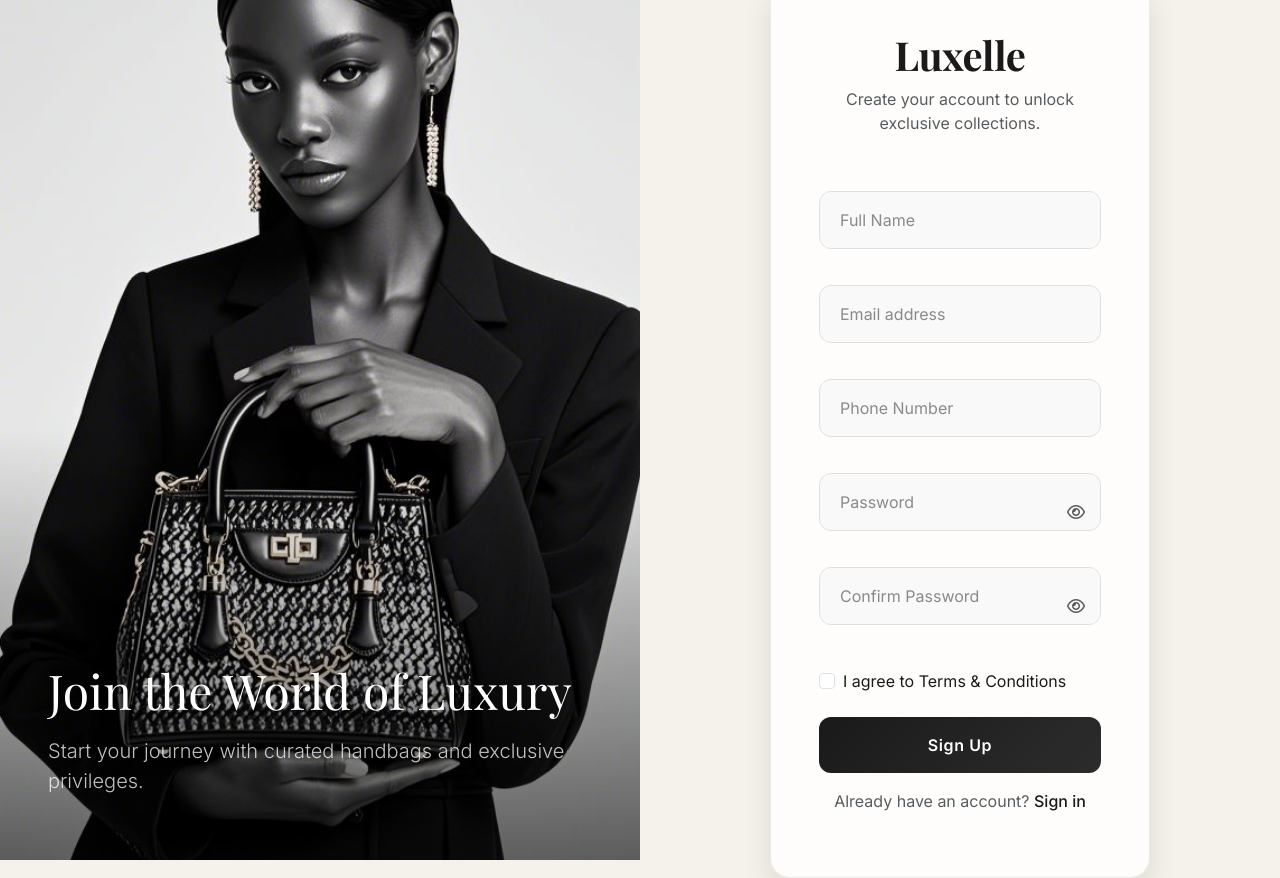
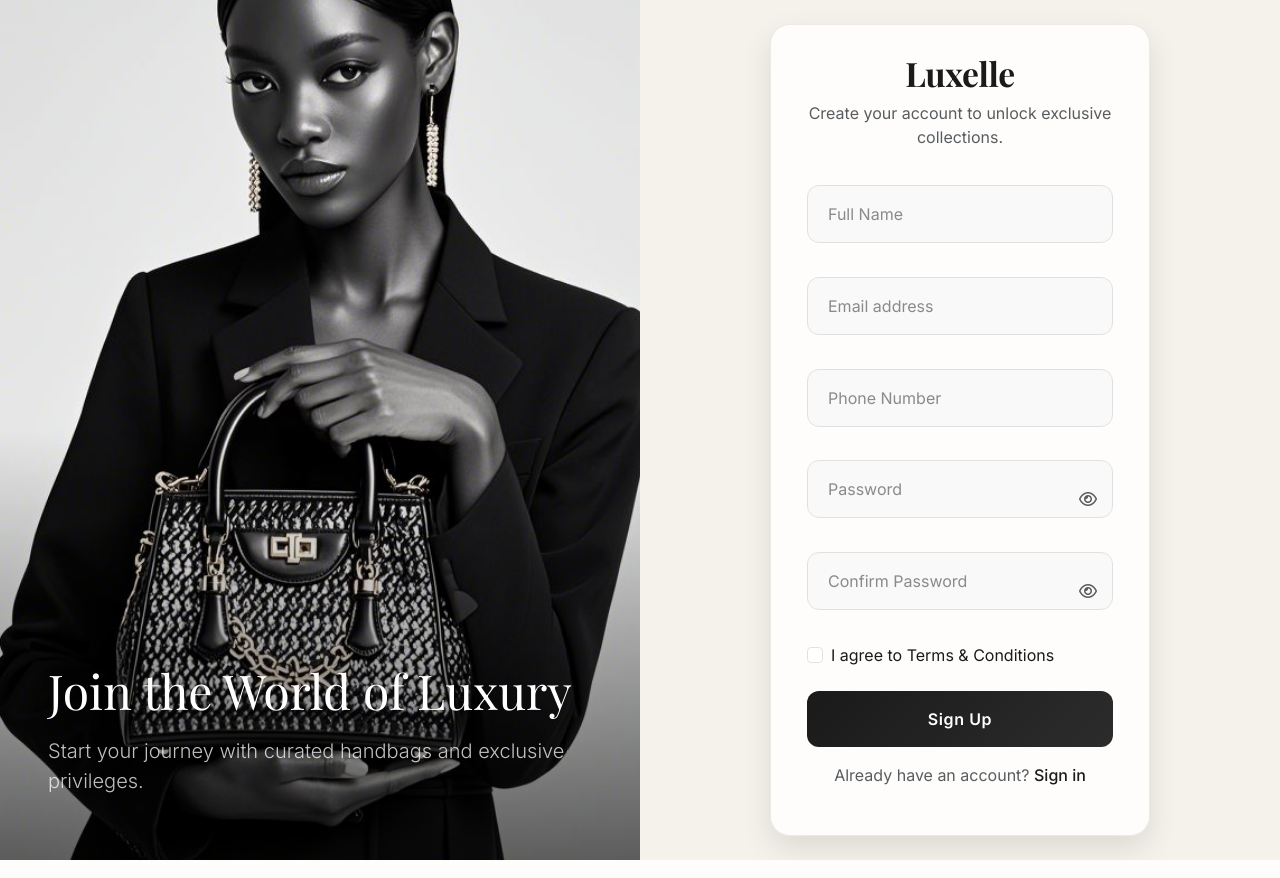
Before and after one commit to ayisha-shiba/Luxelle, a Django app: page /register/ in a window 1280 px wide. Run offline with Django 5.2, Linux system fonts and the light colour scheme.

Commit message:
fix: keep signup page within the viewport on desktop

```diff
--- a/static/css/styles.css
+++ b/static/css/styles.css
@@ -346,6 +346,42 @@ body {
     .login-card:hover {
         box-shadow: none;
         transform: none;
+    }
+}
+
+/* =========================================
+   Auth pages: fit within one screen (desktop)
+   Banner stays full-height; the form panel scrolls
+   internally only if the card is taller than the viewport.
+   ========================================= */
+@media (min-width: 992px) {
+    .login-wrapper .row.vh-100 {
+        overflow: hidden;
+    }
+    .form-section {
+        height: 100vh;
+        overflow-y: auto;
+        flex-direction: column;
+        justify-content: flex-start !important;
+        padding-top: 1.5rem !important;
+        padding-bottom: 1.5rem !important;
+    }
+    /* auto top/bottom margins center the card when it fits,
+       and collapse to 0 when it overflows (so nothing is clipped) */
+    .form-section .login-card {
+        margin-top: auto !important;
+        margin-bottom: auto !important;
+        padding: 1.75rem 2.25rem !important;
+    }
+    .login-card .brand-logo {
+        font-size: 2.1rem;
+    }
+    .login-card .text-center {
+        padding-bottom: 0.25rem;
+        margin-bottom: 1rem !important;
+    }
+    .login-card .form-floating {
+        margin-bottom: 0.85rem !important;
     }
 }
 
```
